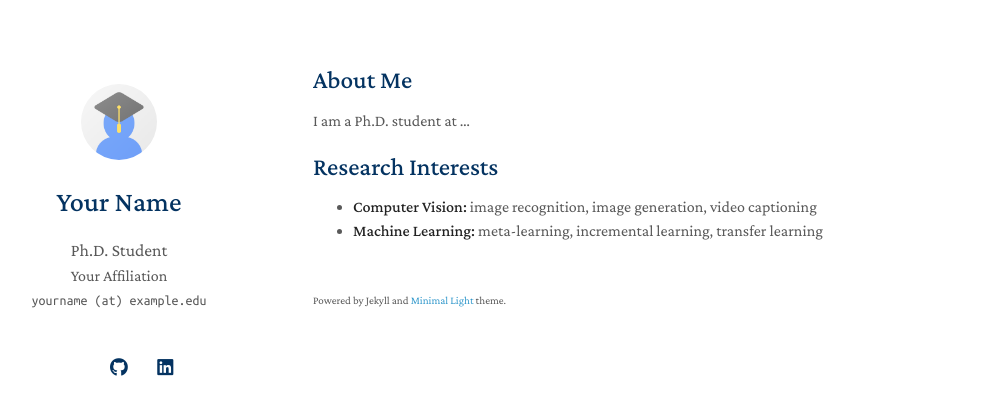
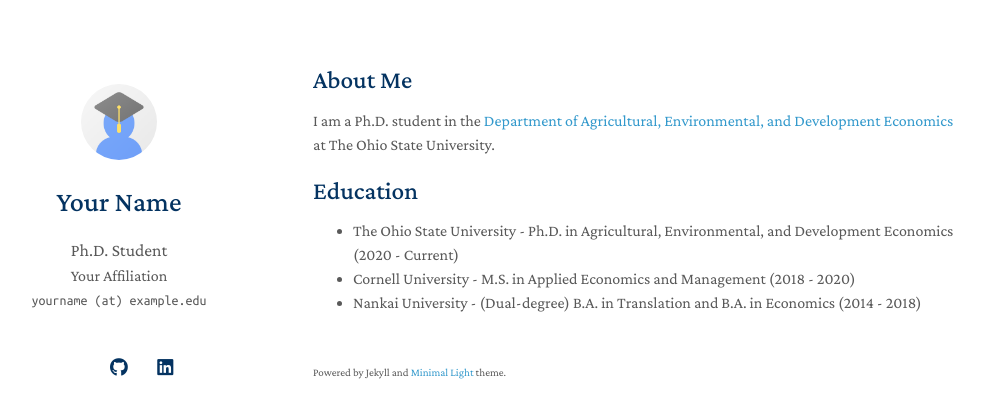
Before and after one commit to xingyi-hu/xingyi-hu.github.io, a Jekyll site: the page built from index.md, in a window 1280 px wide. Shown: the top 418 px of the page, without its empty margins (157-1141 px from the left). Built offline with Jekyll 4.4.1, drawn with Linux system fonts in a browser that asks for light colours; a style sheet for code colours, icons or effects is not loaded; our own code applies the rules of GitHub Pages for plain Markdown files.

Commit message:
Update index.md

```diff
--- a/index.md
+++ b/index.md
@@ -4,12 +4,12 @@ layout: homepage
 
 ## About Me
 
-I am a Ph.D. student at ...
+I am a Ph.D. student in the [Department of Agricultural, Environmental, and Development Economics](https://aede.osu.edu/home) at The Ohio State University.
 
-## Research Interests
-
-- **Computer Vision:** image recognition, image generation, video captioning
-- **Machine Learning:** meta-learning, incremental learning, transfer learning
+## Education
+- The Ohio State University - Ph.D. in Agricultural, Environmental, and Development Economics (2020 - Current)
+- Cornell University - M.S. in Applied Economics and Management (2018 - 2020)
+- Nankai University - (Dual-degree) B.A. in Translation and B.A. in Economics (2014 - 2018)
 
 <div style='display: none'>
 {% include_relative _includes/publications.md %}
```
